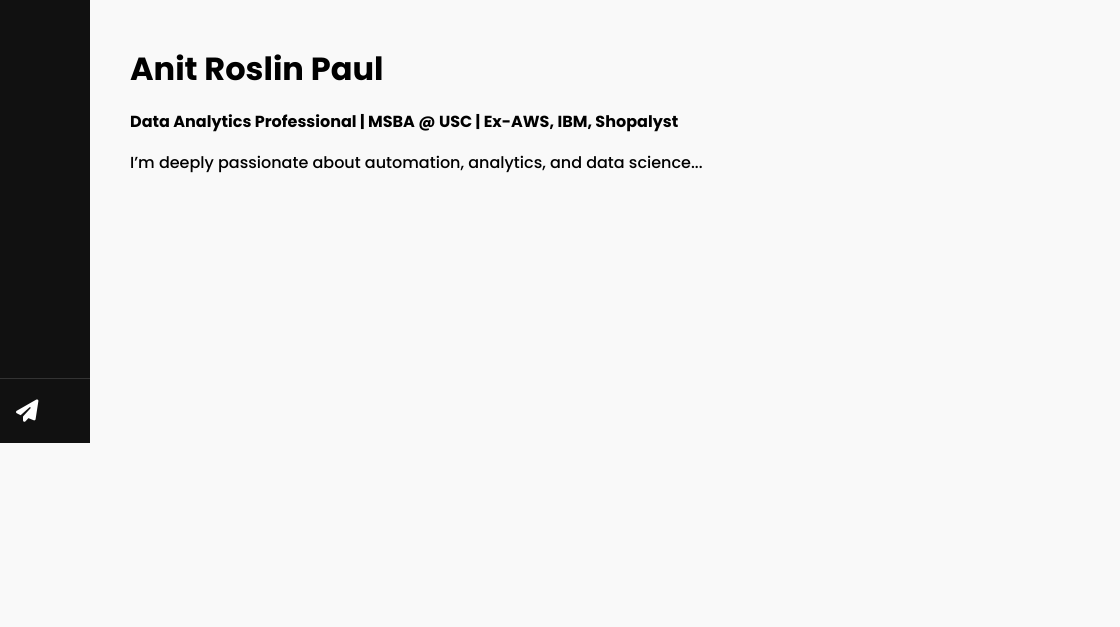
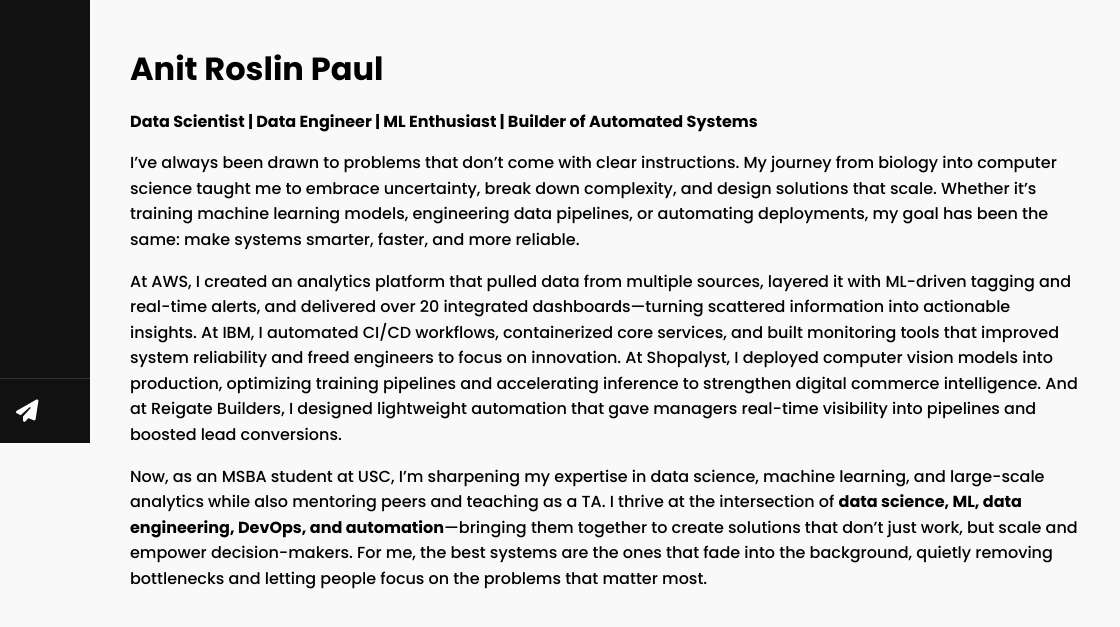
Before and after one commit to anitroslin/anitroslin.github.io, a plain HTML site: page index.html in a window 1280 px wide. Shown: the part 357-984 px from the top of the page, 160-1280 px from the left. Before the commit the page ends 800 px from the top, so only its background shows below. Drawn offline with Linux system fonts and the light colour scheme.

Commit message:
Update index.html

```diff
--- a/index.html
+++ b/index.html
@@ -171,11 +171,36 @@
 
     <!-- About -->
     <section id="about" class="active">
-      <img src="IMG_2542.JPG" alt="Headshot" class="headshot">
-      <h1>Anit Roslin Paul</h1>
-      <p><b>Data Analytics Professional | MSBA @ USC | Ex-AWS, IBM, Shopalyst</b></p>
-      <p>I’m deeply passionate about automation, analytics, and data science...</p>
-    </section>
+  <img src="IMG_2542.JPG" alt="Headshot" class="headshot">
+  <h1>Anit Roslin Paul</h1>
+  <p><b>Data Scientist | Data Engineer | ML Enthusiast | Builder of Automated Systems</b></p>
+
+  <p>
+    I’ve always been drawn to problems that don’t come with clear instructions. My journey from biology into
+    computer science taught me to embrace uncertainty, break down complexity, and design solutions that scale.
+    Whether it’s training machine learning models, engineering data pipelines, or automating deployments,
+    my goal has been the same: make systems smarter, faster, and more reliable.
+  </p>
+
+  <p>
+    At AWS, I created an analytics platform that pulled data from multiple sources, layered it with ML-driven
+    tagging and real-time alerts, and delivered over 20 integrated dashboards—turning scattered information into
+    actionable insights. At IBM, I automated CI/CD workflows, containerized core services, and built monitoring
+    tools that improved system reliability and freed engineers to focus on innovation. At Shopalyst, I deployed
+    computer vision models into production, optimizing training pipelines and accelerating inference to
+    strengthen digital commerce intelligence. And at Reigate Builders, I designed lightweight automation that
+    gave managers real-time visibility into pipelines and boosted lead conversions.
+  </p>
+
+  <p>
+    Now, as an MSBA student at USC, I’m sharpening my expertise in data science, machine learning, and large-scale
+    analytics while also mentoring peers and teaching as a TA. I thrive at the intersection of <b>data science,
+    ML, data engineering, DevOps, and automation</b>—bringing them together to create solutions that don’t just
+    work, but scale and empower decision-makers. For me, the best systems are the ones that fade into the
+    background, quietly removing bottlenecks and letting people focus on the problems that matter most.
+  </p>
+</section>
+
 
     <!-- Skills -->
     <section id="skills">
```
